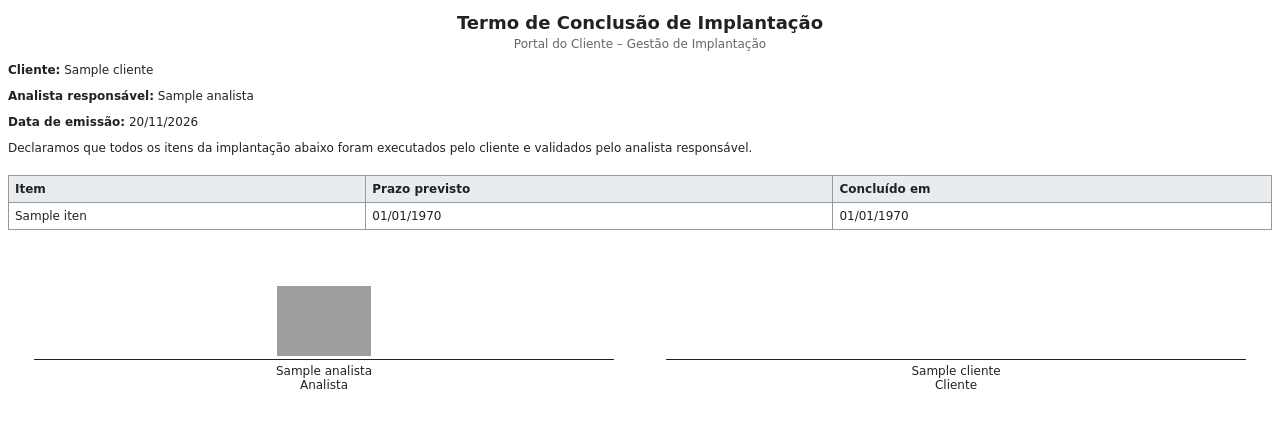
After one commit to EduardoCioccari/portal_implantacao, a PHP site: template app/Views/pdf/conclusao.php in a window 1280 px wide. The commit adds this page. Shown: the top 428 px of the page. Run offline with PHP 8.4, Linux system fonts and the light colour scheme; the template is opened without the code that fills it: most values are stand-ins (such as "Sample title", 1, 10 or a date in 2020); grey boxes are pictures that could not be loaded.

Commit message:
geração do PDF de conclusão com DomPDF

```diff
--- /dev/null
+++ b/app/Views/pdf/conclusao.php
@@ -0,0 +1,67 @@
+<?php
+/** @var array $cliente */
+/** @var array $analista */
+/** @var array $itens */
+/** @var string|null $assinaturaSrc */
+?>
+<!doctype html>
+<html lang="pt-BR">
+<head>
+    <meta charset="utf-8">
+    <style>
+        body { font-family: "DejaVu Sans", sans-serif; font-size: 12px; color: #222; }
+        h1 { font-size: 18px; text-align: center; margin-bottom: 4px; }
+        .subtitulo { text-align: center; color: #666; margin-top: 0; }
+        table { width: 100%; border-collapse: collapse; margin: 20px 0; }
+        th, td { border: 1px solid #999; padding: 6px; text-align: left; }
+        th { background: #e9ecef; }
+        .assinaturas { width: 100%; margin-top: 50px; border: none; }
+        .assinaturas td { border: none; text-align: center; vertical-align: bottom; width: 50%; }
+        .linha { border-top: 1px solid #222; padding-top: 4px; margin: 0 20px; }
+        .imagem-assinatura { max-height: 70px; max-width: 220px; }
+    </style>
+</head>
+<body>
+    <h1>Termo de Conclusão de Implantação</h1>
+    <p class="subtitulo">Portal do Cliente – Gestão de Implantação</p>
+
+    <p><strong>Cliente:</strong> <?= htmlspecialchars($cliente['nome']) ?></p>
+    <p><strong>Analista responsável:</strong> <?= htmlspecialchars($analista['nome']) ?></p>
+    <p><strong>Data de emissão:</strong> <?= date('d/m/Y') ?></p>
+
+    <p>Declaramos que todos os itens da implantação abaixo foram executados pelo cliente e validados pelo analista responsável.</p>
+
+    <table>
+        <thead>
+            <tr>
+                <th>Item</th>
+                <th>Prazo previsto</th>
+                <th>Concluído em</th>
+            </tr>
+        </thead>
+        <tbody>
+            <?php foreach ($itens as $item): ?>
+                <tr>
+                    <td><?= htmlspecialchars($item['titulo']) ?></td>
+                    <td><?= date('d/m/Y', strtotime($item['prazo_previsto'])) ?></td>
+                    <td><?= $item['data_conclusao'] ? date('d/m/Y', strtotime($item['data_conclusao'])) : '-' ?></td>
+                </tr>
+            <?php endforeach; ?>
+        </tbody>
+    </table>
+
+    <table class="assinaturas">
+        <tr>
+            <td>
+                <?php if ($assinaturaSrc): ?>
+                    <img src="<?= $assinaturaSrc ?>" class="imagem-assinatura"><br>
+                <?php endif; ?>
+                <div class="linha"><?= htmlspecialchars($analista['nome']) ?><br>Analista</div>
+            </td>
+            <td>
+                <div class="linha"><?= htmlspecialchars($cliente['nome']) ?><br>Cliente</div>
+            </td>
+        </tr>
+    </table>
+</body>
+</html>
--- a/public/index.php
+++ b/public/index.php
@@ -6,6 +6,8 @@ use App\Controllers\LoginController;
 use App\Controllers\ClienteController;
 use App\Controllers\ItemController;
 use App\Controllers\AssinaturaController;
+
+date_default_timezone_set('America/Sao_Paulo');
 
 session_start();
 
```
Also changed, not shown: app/Controllers/ItemController.php (+8 -1 lines), app/Core/Pdf.php (added, +46 -0 lines), app/Models/Documento.php (added, +22 -0 lines), app/Models/Item.php (+30 -0 lines), app/Views/itens/avaliar.php (+8 -0 lines).
